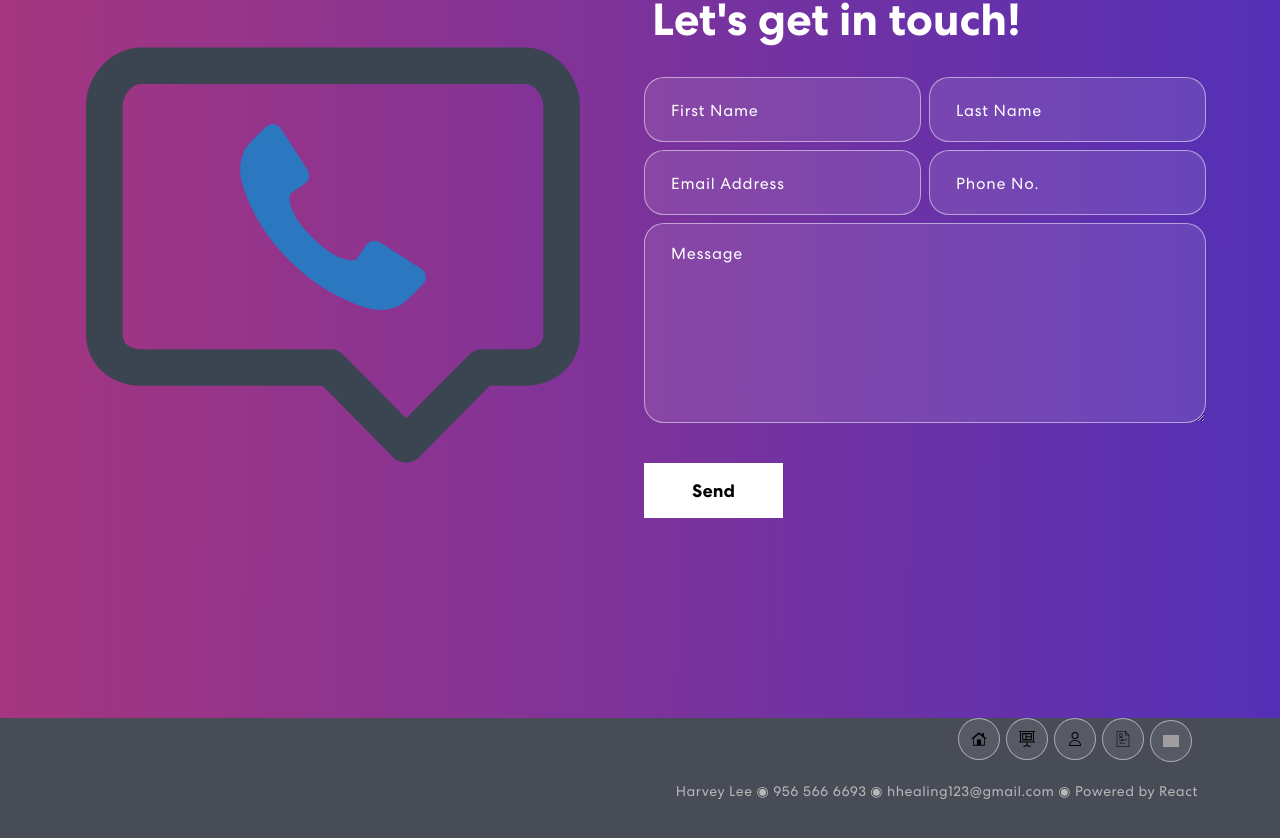
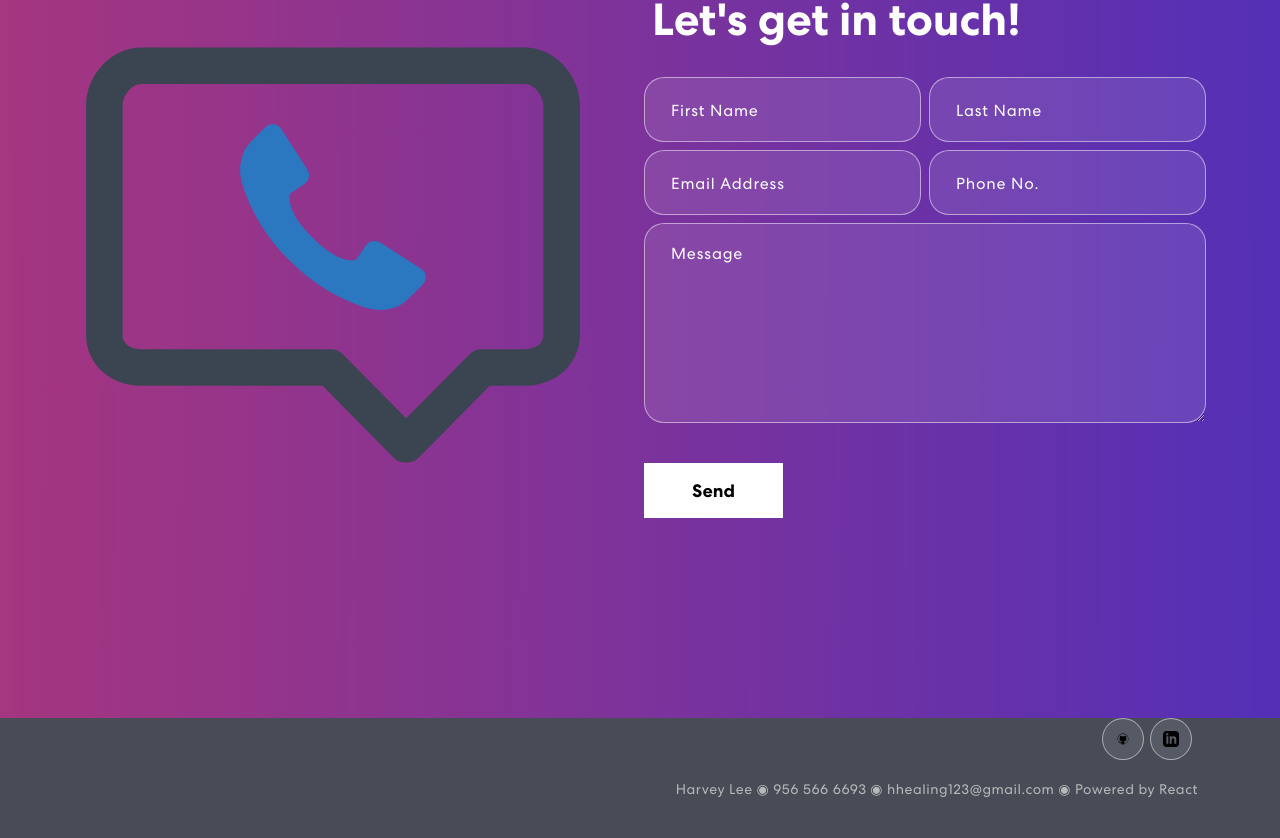
Before and after one commit to hhealing123/Portfolio-React, a React (Create React App) app: page / in a window 1280 px wide. Shown: the part 1646-2484 px from the top of the page. Built offline with nearby package versions, Linux system fonts and the light colour scheme; grey boxes are pictures that could not be loaded.

Commit message:
Adding icons in footer and revised footer

```diff
--- a/src/components/Footer.js
+++ b/src/components/Footer.js
@@ -1,9 +1,6 @@
 import { Container, Row, Col } from "react-bootstrap";
-import navIconHome from '../assets/img/nav-home-icon.svg';
-import navIconAbout from '../assets/img/nav-about-icon.svg';
-import navIconProjects from '../assets/img/nav-projects-icon.svg';
-import navIconResume from '../assets/img/nav-resume-icon.svg';
-import navIconLinks from '../assets/img/nav-links-icon.svg';
+import github from '../assets/img/github.svg';
+import linkedin from '../assets/img/linkedIn.svg';
 
 export const Footer = () => {
   return (
@@ -13,11 +10,8 @@
           <Col size={12} sm={6} />
           <Col size={12} sm={6} className="text-center text-sm-end">
             <div className="social-icon">
-              <a href="#"><img src={navIconHome} alt="Home Icon" /></a>
-              <a href="#"><img src={navIconAbout} alt="About Icon" /></a>
-              <a href="#"><img src={navIconProjects} alt="Projects Icon" /></a>
-              <a href="#"><img src={navIconResume} alt="Resume Icon" /></a>
-              <a href="#"><img src={navIconLinks} alt="Links Icon" /></a>
+              <a href="https://github.com/hhealing123"><img src={github} alt="Home Icon" /></a>
+              <a href="https://linkedin.com/in/harvey-lee-9708"><img src={linkedin} alt="Projects Icon" /></a>
             </div>
             <p>Harvey Lee ◉ 956 566 6693 ◉ hhealing123@gmail.com ◉ Powered by React</p>
           </Col>
```
Also changed, not shown: src/assets/img/github.svg (added), src/assets/img/linkedIn.svg (added).
